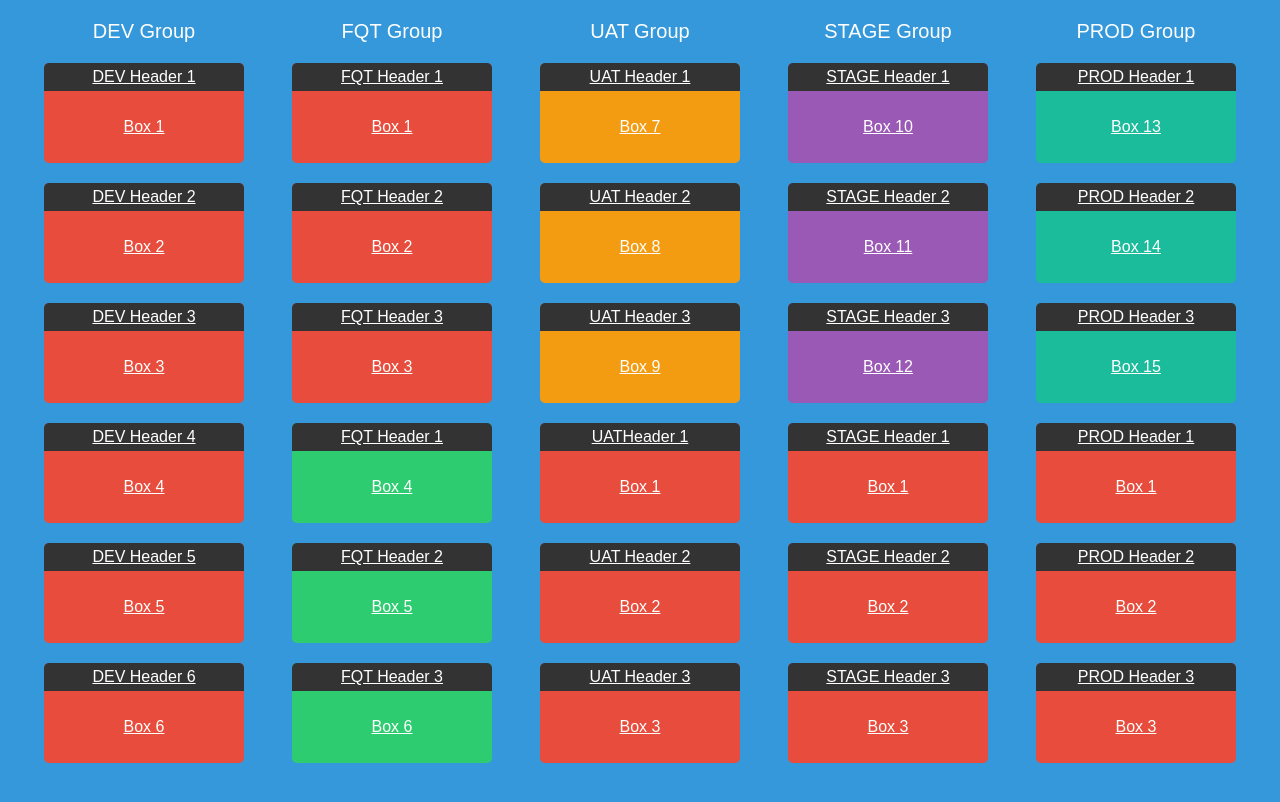
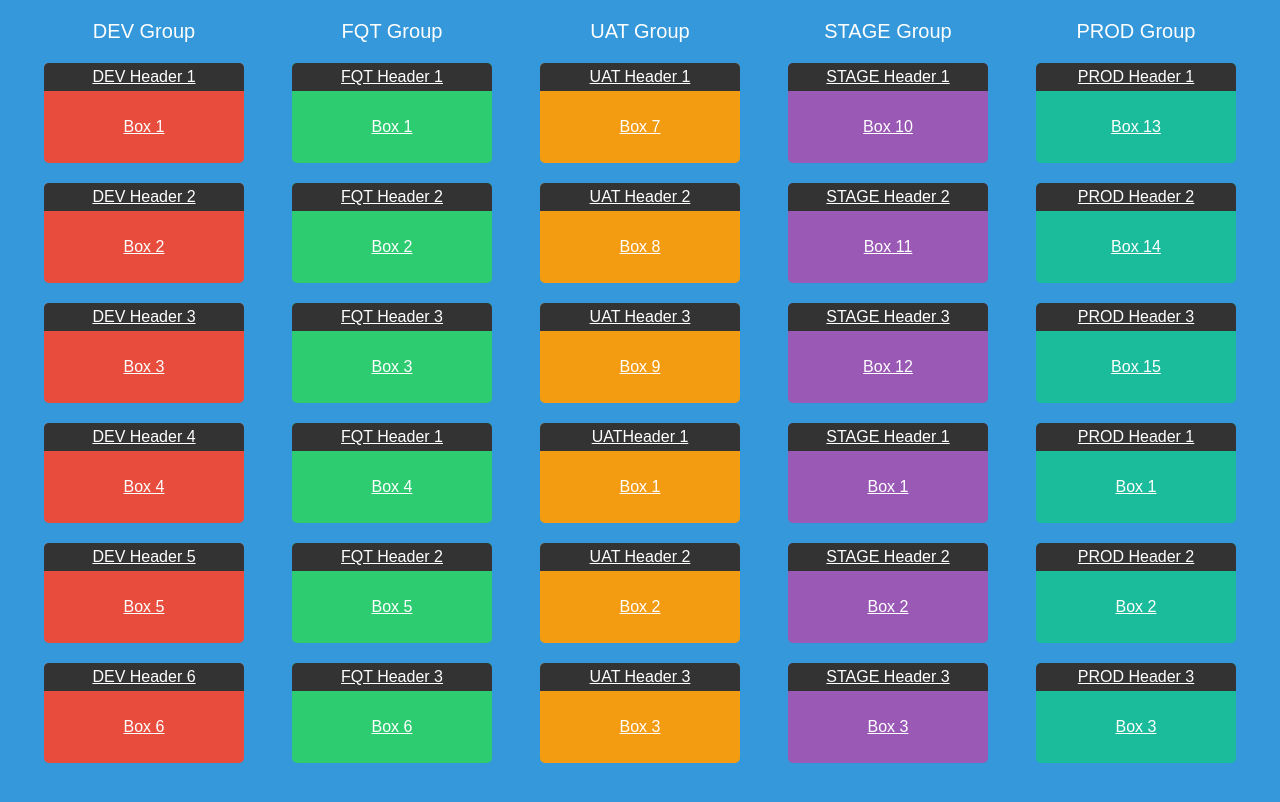
Before and after one commit to rahmam-mok/Development, a plain HTML site: page index.html in a window 1280 px wide. Drawn offline with Linux system fonts and the light colour scheme.

Commit message:
Update index.html

```diff
--- a/index.html
+++ b/index.html
@@ -131,15 +131,15 @@
 
       <div class="box-group">
         <div class="box-group-title">FQT Group</div>
-        <a href="dev-page1.html" class="box dev">
+        <a href="dev-page1.html" class="box fqt">
           <div class="box-header">FQT Header 1</div>
           <div class="box-content">Box 1</div>
         </a>
-        <a href="dev-page2.html" class="box dev">
+        <a href="dev-page2.html" class="box fqt">
           <div class="box-header">FQT Header 2</div>
           <div class="box-content">Box 2</div>
         </a>
-        <a href="dev-page3.html" class="box dev">
+        <a href="dev-page3.html" class="box fqt">
           <div class="box-header">FQT Header 3</div>
           <div class="box-content">Box 3</div>
         </a>
@@ -170,15 +170,15 @@
           <div class="box-header">UAT Header 3</div>
           <div class="box-content">Box 9</div>
         </a>
-        <a href="dev-page1.html" class="box dev">
+        <a href="dev-page1.html" class="box uat">
           <div class="box-header">UATHeader 1</div>
           <div class="box-content">Box 1</div>
         </a>
-        <a href="dev-page2.html" class="box dev">
+        <a href="dev-page2.html" class="box uat">
           <div class="box-header">UAT Header 2</div>
           <div class="box-content">Box 2</div>
         </a>
-        <a href="dev-page3.html" class="box dev">
+        <a href="dev-page3.html" class="box uat">
           <div class="box-header">UAT Header 3</div>
           <div class="box-content">Box 3</div>
         </a>
@@ -197,15 +197,15 @@
           <div class="box-header">STAGE Header 3</div>
           <div class="box-content">Box 12</div>
         </a>
-        <a href="dev-page1.html" class="box dev">
+        <a href="dev-page1.html" class="box stage">
           <div class="box-header">STAGE Header 1</div>
           <div class="box-content">Box 1</div>
         </a>
-        <a href="dev-page2.html" class="box dev">
+        <a href="dev-page2.html" class="box stage">
           <div class="box-header">STAGE Header 2</div>
           <div class="box-content">Box 2</div>
         </a>
-        <a href="dev-page3.html" class="box dev">
+        <a href="dev-page3.html" class="box stage">
           <div class="box-header">STAGE Header 3</div>
           <div class="box-content">Box 3</div>
         </a>
@@ -224,15 +224,15 @@
           <div class="box-header">PROD Header 3</div>
           <div class="box-content">Box 15</div>
         </a>
-        <a href="dev-page1.html" class="box dev">
+        <a href="dev-page1.html" class="box prod">
           <div class="box-header">PROD Header 1</div>
           <div class="box-content">Box 1</div>
         </a>
-        <a href="dev-page2.html" class="box dev">
+        <a href="dev-page2.html" class="box prod">
           <div class="box-header">PROD Header 2</div>
           <div class="box-content">Box 2</div>
         </a>
-        <a href="dev-page3.html" class="box dev">
+        <a href="dev-page3.html" class="box prod">
           <div class="box-header">PROD Header 3</div>
           <div class="box-content">Box 3</div>
         </a>
```
